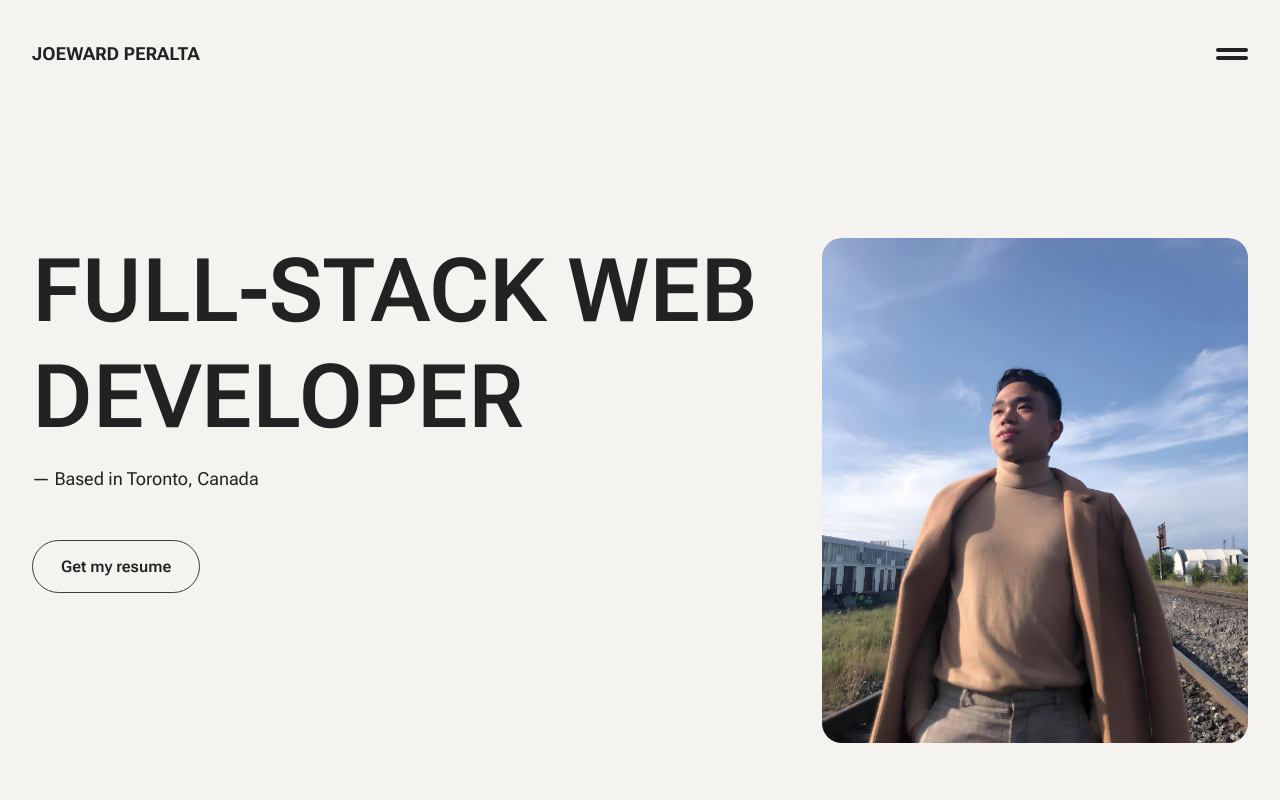
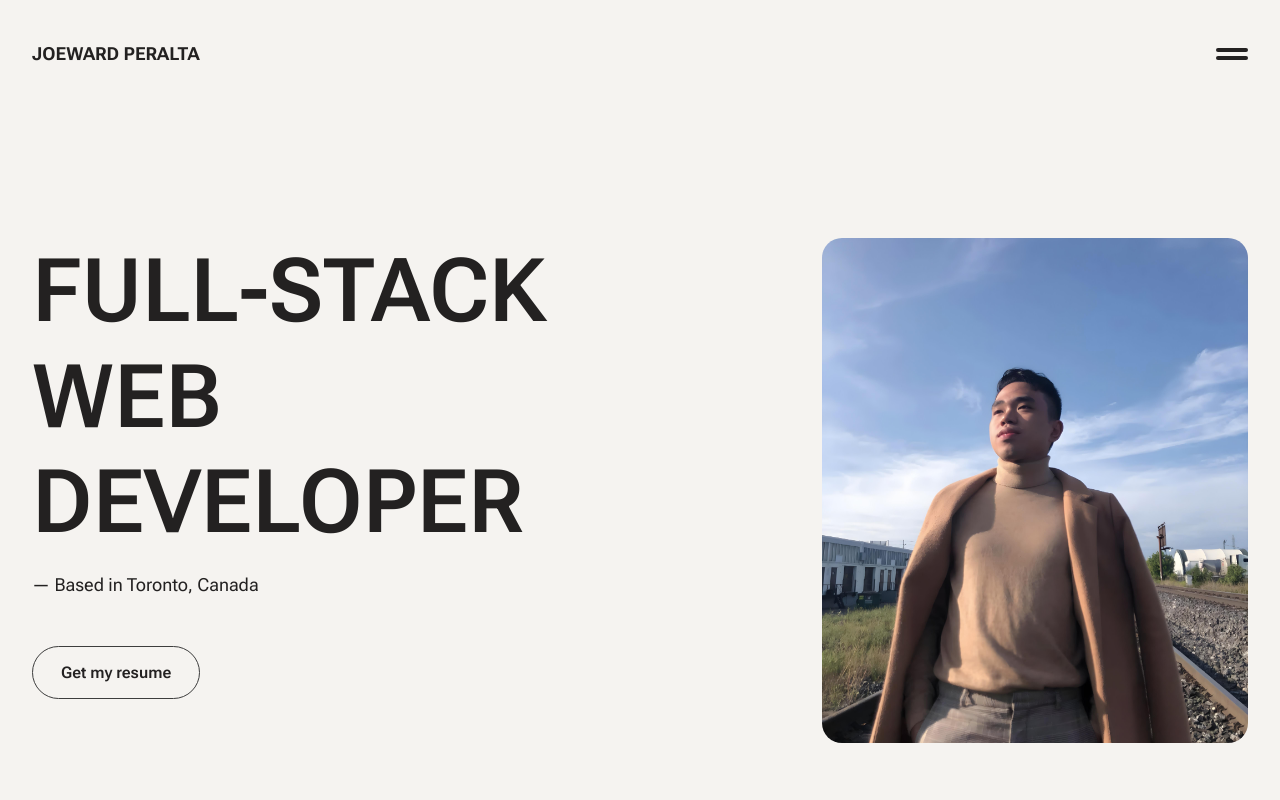
Before and after one commit to joewardperalta/developer-portfolio, a Next.js app: page / in a window 1280 px wide. Shown: the top 800 px of the page. Built offline with nearby package versions, Linux system fonts and the light colour scheme.

Commit message:
Cleanup the code for the hero section and optimize the layout for desktop device

```diff
--- a/app/page.js
+++ b/app/page.js
@@ -44,15 +44,17 @@ export default function Home() {
       <main>
         {/* Hero */}
         <Section id="hero">
-          <Container>
-            <Column className="mb-10 tablet:mb-[-51px]">
-              <Title>Full-Stack Web Developer</Title>
-              <SubTitle>— Based in Toronto, Canada</SubTitle>
-              <PrimaryButton>Get my resume</PrimaryButton>
+          <Container className="desktop:items-center desktop:gap-36">
+            <Column>
+              <div className="mb-10 tablet:mb-[-51px] desktop:mb-0">
+                <Title>Full-Stack Web Developer</Title>
+                <SubTitle>— Based in Toronto, Canada</SubTitle>
+                <PrimaryButton>Get my resume</PrimaryButton>
+              </div>
             </Column>
-            <Column className="max-h-[380px] tablet:my-0 tablet:ml-auto tablet:max-h-[31.5625rem] tablet:max-w-[26.625rem]">
+            <Column>
               <Image
-                className="h-full w-full rounded-default object-cover"
+                className="h-[23.75rem] w-full rounded-default object-cover tablet:ml-auto tablet:h-[31.5625rem] tablet:w-[26.625rem] desktop:h-[40.75rem] desktop:w-full"
                 src="/Joeward Peralta Portrait.jpeg"
                 width={2000}
                 height={2000}
--- a/components/Column.jsx
+++ b/components/Column.jsx
@@ -1,7 +1,7 @@
 export default function Column({ children, className }) {
   return (
     <div
-      className={`${className} shrink grow basis-full tablet:basis-1/2`}
+      className={`${className} shrink grow basis-full tablet:basis-1/3`}
     >
       {children}
     </div>
--- a/components/Container.jsx
+++ b/components/Container.jsx
@@ -1,5 +1,7 @@
-export default function Container({ children }) {
+export default function Container({ children, className }) {
   return (
-    <div className="flex flex-wrap px-5 tablet:px-8">{children}</div>
+    <div className={`${className} flex flex-wrap px-5 tablet:px-8`}>
+      {children}
+    </div>
   );
 }
```
